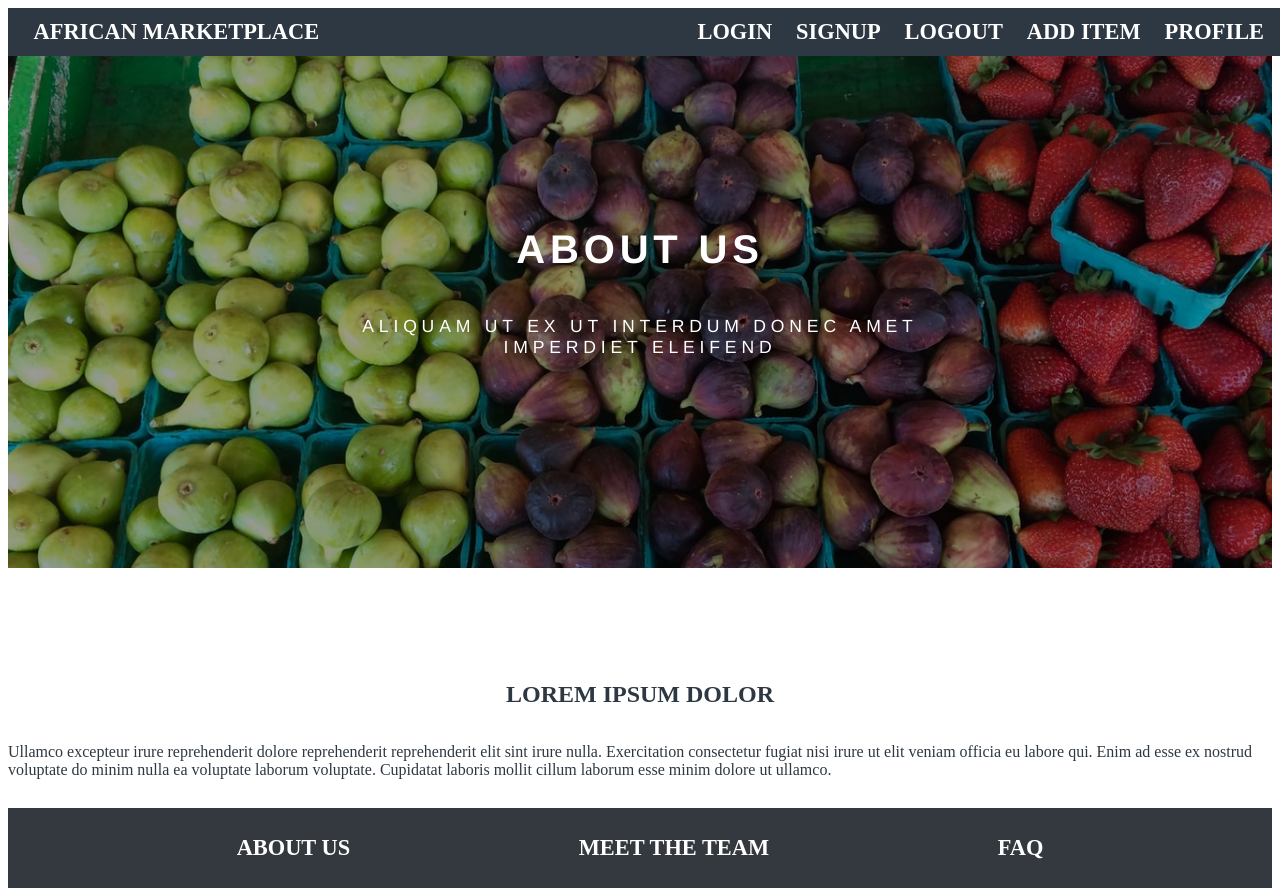
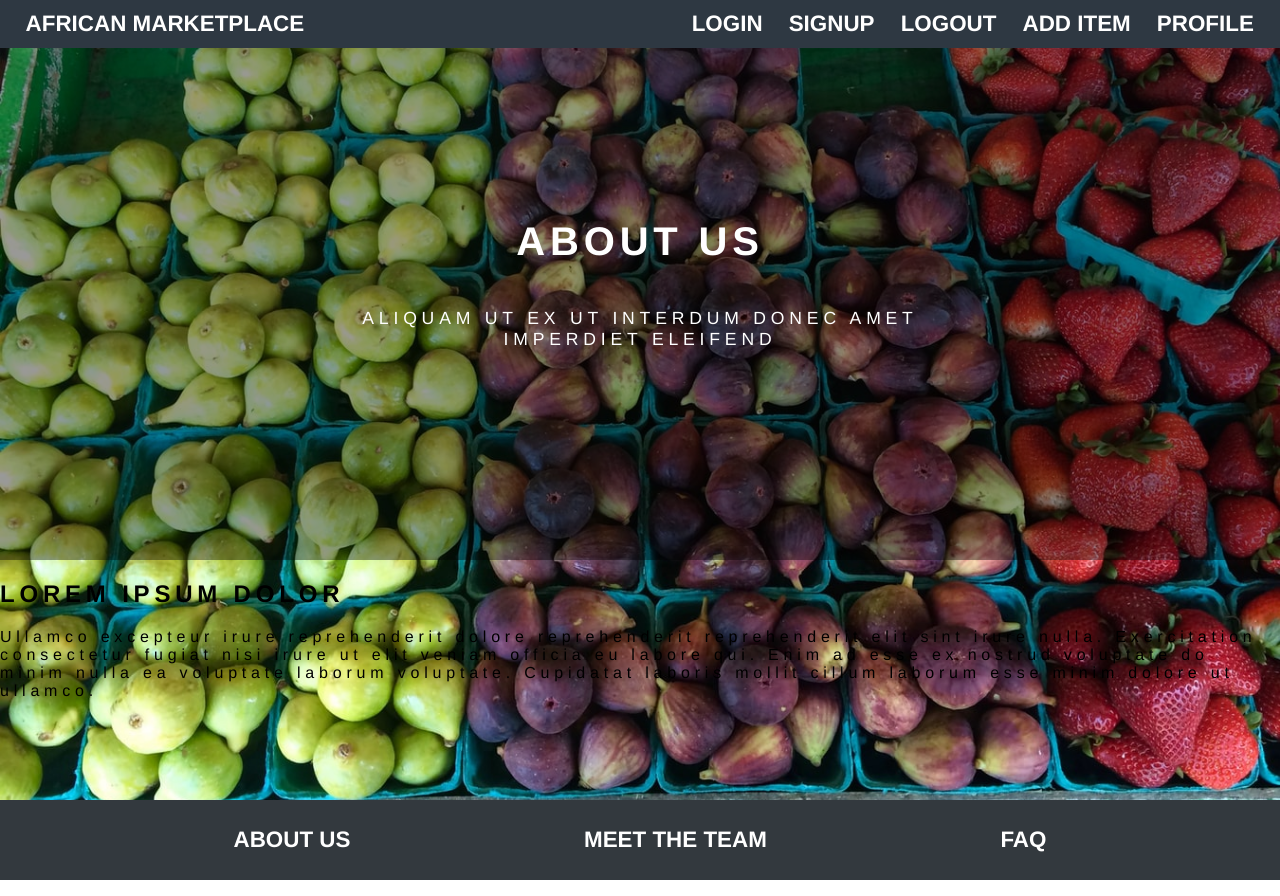
Before and after one commit to ivanovicuros/marketplace-fe, a React (Create React App) app: page /about in a window 1280 px wide. Built offline with nearby package versions, Linux system fonts and the light colour scheme.

Commit message:
Decided to keep index.css because it allows for global styles

```diff
--- a/src/components/About.js
+++ b/src/components/About.js
@@ -8,10 +8,10 @@ const About = (props) => {
                 <h1>ABOUT US</h1>
                 <p>ALIQUAM UT EX UT INTERDUM DONEC AMET IMPERDIET ELEIFEND</p>
             </TopContent>
-            <MainContent>
+            <div>
                 <h2>LOREM IPSUM DOLOR</h2>
                 <p>Ullamco excepteur irure reprehenderit dolore reprehenderit reprehenderit elit sint irure nulla. Exercitation consectetur fugiat nisi irure ut elit veniam officia eu labore qui. Enim ad esse ex nostrud voluptate do minim nulla ea voluptate laborum voluptate. Cupidatat laboris mollit cillum laborum esse minim dolore ut ullamco.</p>
-            </MainContent>
+            </div>
         </Background>
     )
 }
--- a/src/components/constants/index.js
+++ b/src/components/constants/index.js
@@ -6,6 +6,7 @@ export const Background = Styled.div`
   background-size: cover;
   background-attachment: fixed;
   height: 100vh;
+  letter-spacing: .3rem;
 `
 
 export const TopContent = Styled.div`
@@ -15,8 +16,7 @@ export const TopContent = Styled.div`
   flex-direction: column;
   justify-content: center;
   align-items: center;
-  font-family: helvetica, sans-serif;
-  letter-spacing: .3rem;
+
 
   h1{
     color: white;
@@ -34,12 +34,12 @@ export const TopContent = Styled.div`
 `
 
 export const MainContent = Styled.div`
-  height: 40vh;
+  height: 60vh;
   display: flex;
   flex-direction: column;
   align-items: center;
   justify-content: center;
-  background-color: white;
+  background-color: blue;
   color: #2E3842;
 
 `
--- /dev/null
+++ b/src/index.css
@@ -0,0 +1,5 @@
+body {
+  margin: 0;
+  font-family: helvetica, sans-serif;
+
+}
--- a/src/index.js
+++ b/src/index.js
@@ -1,5 +1,6 @@
 import React from 'react';
 import ReactDOM from 'react-dom';
+import './index.css';
 import App from './App';
 import reportWebVitals from './reportWebVitals';
 
```
